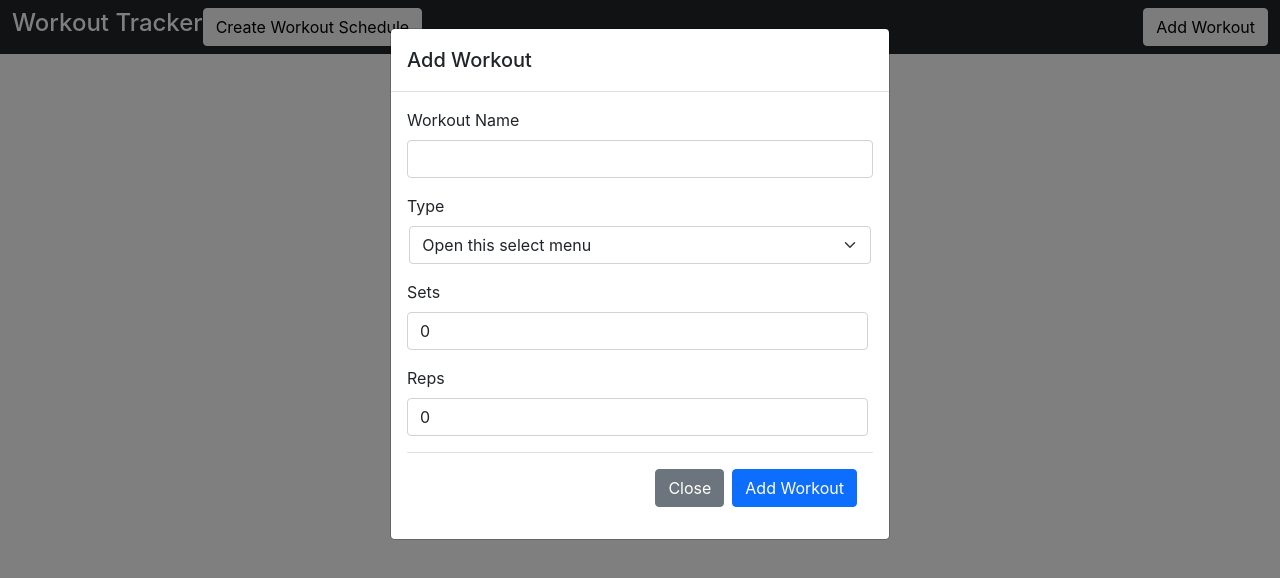
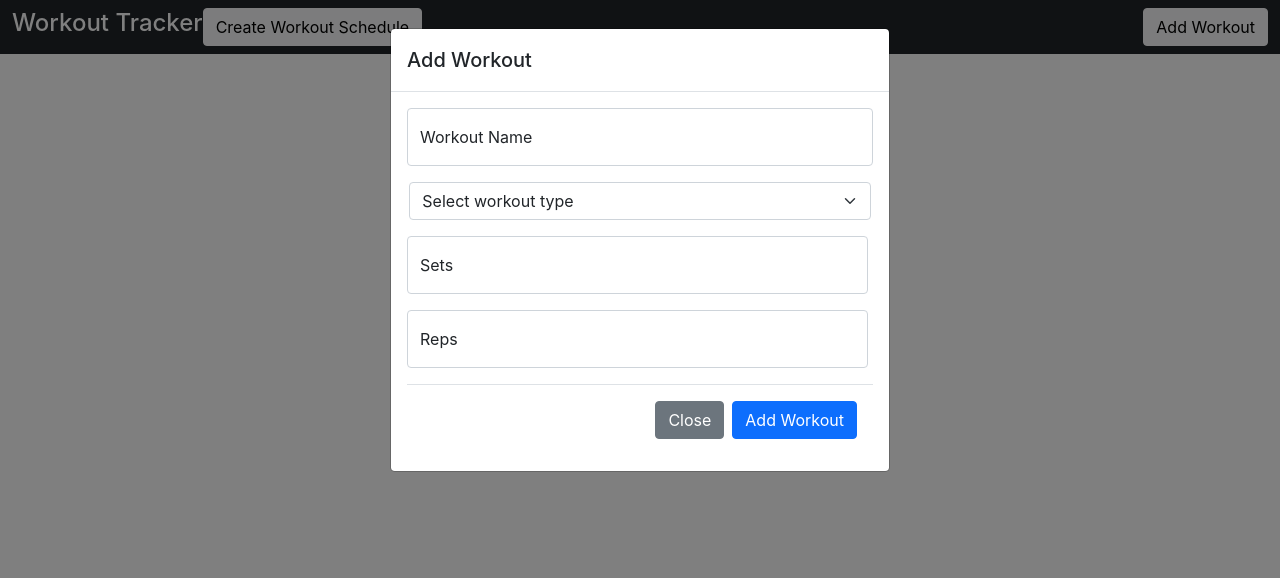
Before and after one commit to Brady1052/workout-app, a React (Create React App) app: page / in a window 1280 px wide. Both pictures are taken after a click on the button "Add Workout". Shown: the top 578 px of the page. Built offline with nearby package versions, Linux system fonts and the light colour scheme; the HTML template or start-up script is replaced by a standard one.

Commit message:
once submitted workout modal closes, and once reopened the input are reset to their default set. Changed workout modal labels to be inside of the input itself and when the user clicks on the modal the label floats to the top of the label and becomes smaller as well as a slightly different color

```diff
--- a/src/components/AddWorkouts/AddWorkoutModal.js
+++ b/src/components/AddWorkouts/AddWorkoutModal.js
@@ -4,8 +4,8 @@ import classes from './AddWorkoutModal.module.css';
 function WorkoutForm(props) {
   const [workoutName, setWorkoutName] = useState('');
   const [workoutType, setWorkoutType] = useState('');
-  const [numSets, setNumSets] = useState(0);
-  const [numReps, setNumReps] = useState(0);
+  const [numSets, setNumSets] = useState();
+  const [numReps, setNumReps] = useState();
 
   const workoutNameHandler = (e) => {
     setWorkoutName(e.target.value);
@@ -33,9 +33,9 @@ function WorkoutForm(props) {
     };
     props.onSaveWorkout(workoutData);
     setWorkoutName('');
-    setWorkoutType('');
-    setNumSets(0);
-    setNumReps(0);
+    setWorkoutType('Select Workout Type');
+    setNumSets('');
+    setNumReps('');
   };
 
   return (
@@ -66,28 +66,27 @@ function WorkoutForm(props) {
               </h5>
             </div>
             <div className={`modal-body ${classes['modal-container']}`}>
-              <div className="mb-3">
-                <label htmlFor="workout-name" className="form-label">
-                  Workout Name
-                </label>
+              <div className="mb-3 form-floating">
                 <input
+                  value={workoutName}
                   type="text"
                   className={`form-control`}
                   id="workout-name"
                   onChange={workoutNameHandler}
+                  placeholder="Place workout name here"
                 />
+                <label htmlFor="workout-name">Workout Name</label>
               </div>
 
               <div className="mb-3">
-                <label htmlFor="workout-type" className="form-label">
-                  Type
-                </label>
-
                 <select
                   className={`form-select ${classes['modal-input']}`}
                   onChange={workoutTypeHandler}
+                  value={workoutType}
                 >
-                  <option value="selected">Open this select menu</option>
+                  <option value="Select workout type">
+                    Select workout type
+                  </option>
                   <option value="Weight Lifting">Weight Lifting</option>
                   <option value="Cardio">Cardio</option>
                   <option value="Yoga">Yoga</option>
@@ -97,30 +96,29 @@ function WorkoutForm(props) {
                   <option value="Other">Other</option>
                 </select>
               </div>
-              <div className={`mb-3 ${classes['input-control']}`}>
-                <label htmlFor="workout-name" className="form-label">
-                  Sets
-                </label>
+              <div className={`mb-3 form-floating ${classes['input-control']}`}>
                 <input
                   type="number"
                   value={numSets}
                   className={`form-control ${classes['modal-input']}`}
-                  id="workout-name"
                   onChange={numSetsHandler}
+                  placeholder="Enter number of sets here"
                 />
+                <label htmlFor="workout-name" className="form-label">
+                  Sets
+                </label>
               </div>
-              <div className={`mb-3 ${classes['input-control']}`}>
-                <label htmlFor="workout-name" className="form-label">
-                  Reps
-                </label>
-
+              <div className={`mb-3 form-floating ${classes['input-control']}`}>
                 <input
                   type="number"
                   value={numReps}
                   className={`form-control ${classes['modal-input']}`}
-                  id="workout-name"
                   onChange={numRepsHandler}
+                  placeholder="Enter number of reps here"
                 />
+                <label htmlFor="workout-name" className="form-label">
+                  Reps
+                </label>
               </div>
               <div className="modal-footer">
                 <button
@@ -134,6 +132,7 @@ function WorkoutForm(props) {
                   type="button"
                   className="btn btn-primary"
                   onClick={submitHandler}
+                  data-bs-dismiss="modal"
                 >
                   Add Workout
                 </button>
--- a/src/components/Workouts/WorkoutItem.js
+++ b/src/components/Workouts/WorkoutItem.js
@@ -6,6 +6,8 @@ function WorkoutItem(props) {
     <React.Fragment>
       <Card
         onDeleteWorkout={props.onDeleteWorkout}
+        key={props.id}
+        id={props.id}
         title={props.title}
         type={props.type}
         sets={props.sets}
--- a/src/components/Workouts/Workouts.js
+++ b/src/components/Workouts/Workouts.js
@@ -2,6 +2,7 @@ import React from 'react';
 import WorkoutItem from './WorkoutItem';
 
 function Workouts(props) {
+  console.log(props.workouts);
   return (
     <React.Fragment>
       <div className="container">
@@ -11,6 +12,7 @@ function Workouts(props) {
               <WorkoutItem
                 deleteWorkout={props.onDeleteWorkout}
                 key={workout.id}
+                id={workout.id}
                 title={workout.name}
                 type={workout.type}
                 sets={workout.sets}
```
